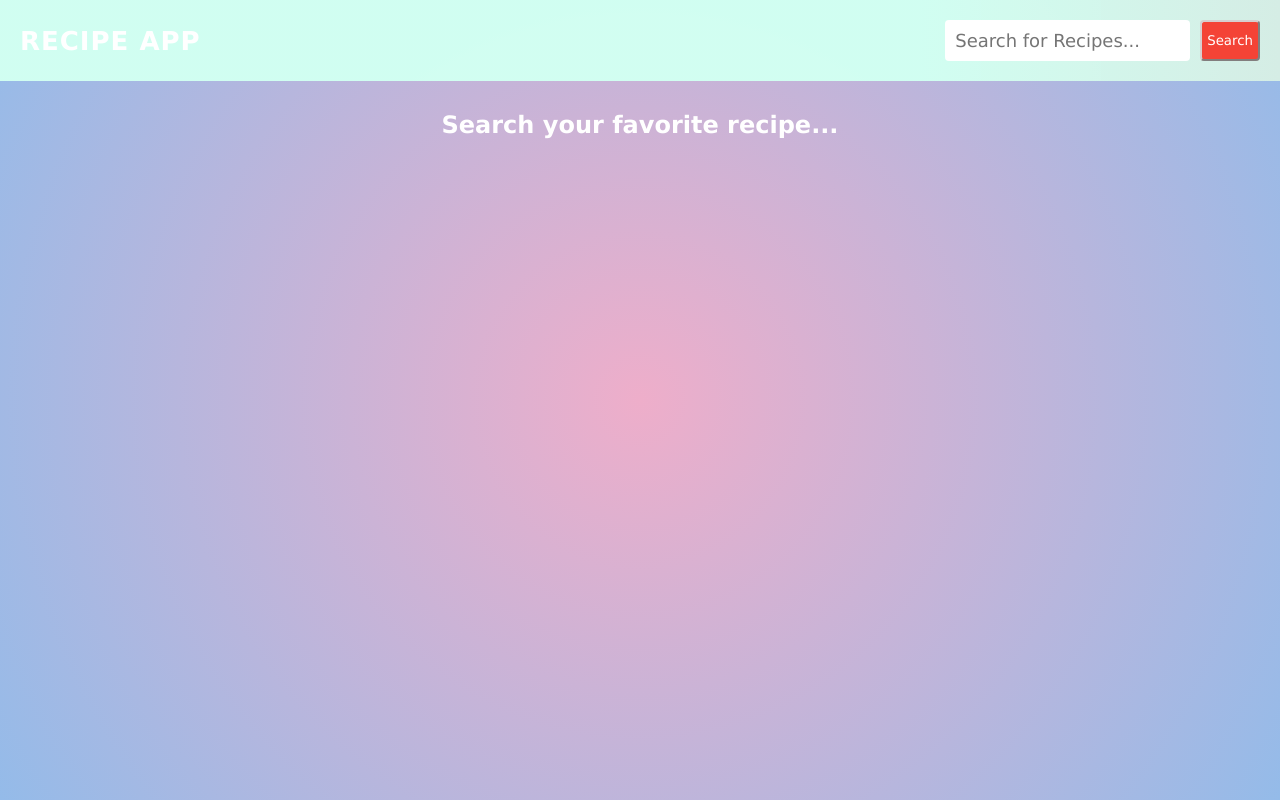
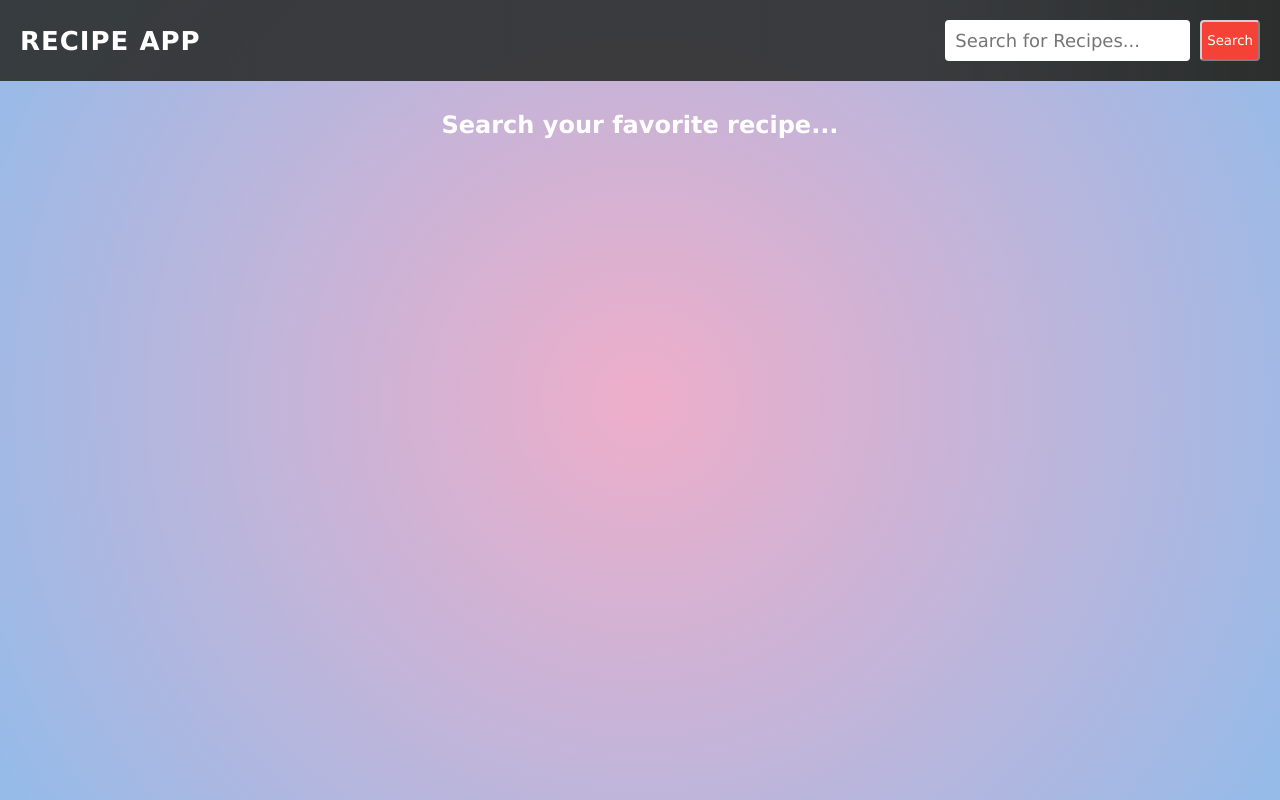
Before and after one commit to PawanBangera1/Recipe-App, a plain HTML site: page index.html in a window 1280 px wide. Drawn offline with Linux system fonts and the light colour scheme.

Commit message:
Update style.css

```diff
--- a/style.css
+++ b/style.css
@@ -13,8 +13,8 @@ body{
 
 
 header nav{
-    background: rgb(209,255,241);
-    background: linear-gradient(90deg, rgba(209,255,241,0.989233193277311) 72%, rgba(213,237,229,1) 100%);
+    background: rgb(44,46,45);
+background: linear-gradient(90deg, rgba(44,46,45,0.9051995798319328) 72%, rgba(44,46,45,1) 100%);
     padding: 20px;
     display: flex;
     justify-content: space-between;
```
